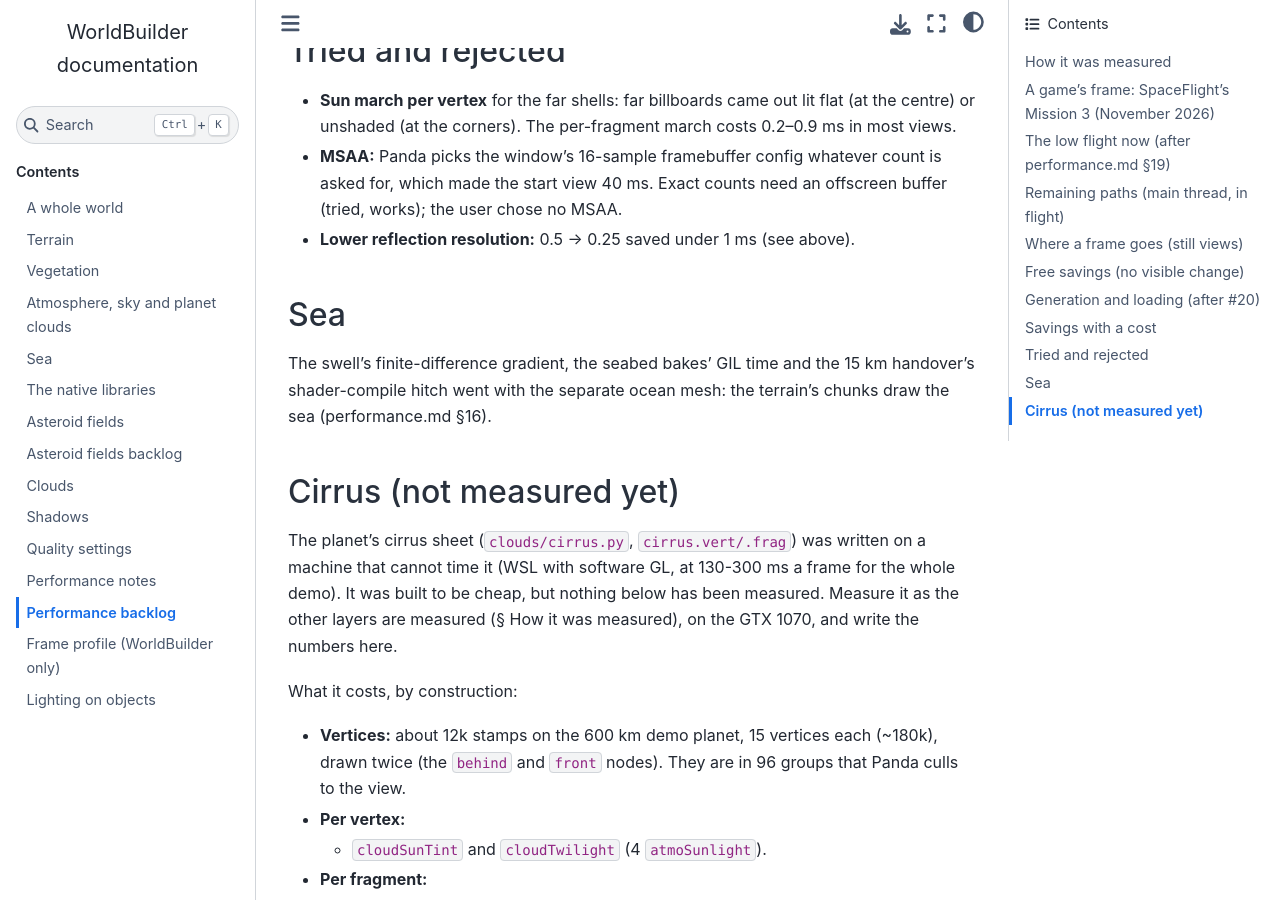
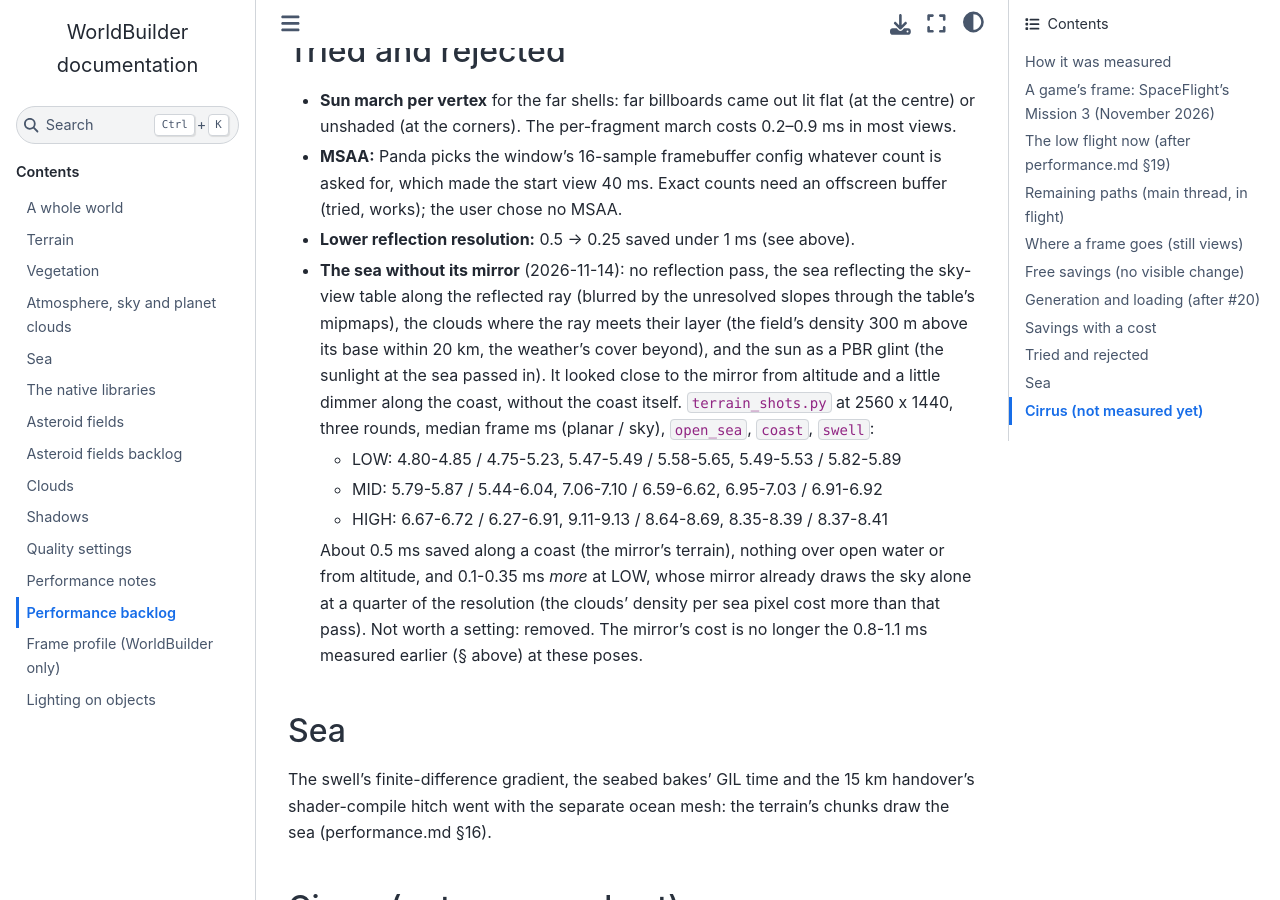
Before and after one commit to JoeDalton/WorldBuilder, a Sphinx documentation site: the page built from docs/source/performance_backlog.md, in a window 1280 px wide and 900 px high, scrolled down 7968 px. Built offline with Sphinx 7.4.7 and the Sphinx Book theme 1.1.4, drawn with Linux system fonts in a browser that asks for light colours; pages that are not in the unit, such as notebooks, are missing from menus.

Commit message:
tried and rejected pbr render for the sea as a low-quality alternative

```diff
--- a/docs/source/performance_backlog.md
+++ b/docs/source/performance_backlog.md
@@ -304,6 +304,25 @@ breakdown above predates them: frames are 1–3 ms shorter now.
   count is asked for, which made the start view 40 ms. Exact counts need an
   offscreen buffer (tried, works); the user chose no MSAA.
 - **Lower reflection resolution:** 0.5 → 0.25 saved under 1 ms (see above).
+- **The sea without its mirror** (2026-11-14): no reflection pass, the sea
+  reflecting the sky-view table along the reflected ray (blurred by the
+  unresolved slopes through the table's mipmaps), the clouds where the ray
+  meets their layer (the field's density 300 m above its base within 20
+  km, the weather's cover beyond), and the sun as a PBR glint (the
+  sunlight at the sea passed in). It looked close to the mirror from
+  altitude and a little dimmer along the coast, without the coast itself.
+  `terrain_shots.py` at 2560 x 1440, three rounds, median frame ms
+  (planar / sky), `open_sea`, `coast`, `swell`:
+  - LOW: 4.80-4.85 / 4.75-5.23, 5.47-5.49 / 5.58-5.65, 5.49-5.53 / 5.82-5.89
+  - MID: 5.79-5.87 / 5.44-6.04, 7.06-7.10 / 6.59-6.62, 6.95-7.03 / 6.91-6.92
+  - HIGH: 6.67-6.72 / 6.27-6.91, 9.11-9.13 / 8.64-8.69, 8.35-8.39 / 8.37-8.41
+
+  About 0.5 ms saved along a coast (the mirror's terrain), nothing over
+  open water or from altitude, and 0.1-0.35 ms *more* at LOW, whose mirror
+  already draws the sky alone at a quarter of the resolution (the clouds'
+  density per sea pixel cost more than that pass). Not worth a setting:
+  removed. The mirror's cost is no longer the 0.8-1.1 ms measured earlier
+  (§ above) at these poses.
 
 ## Sea
 
```
